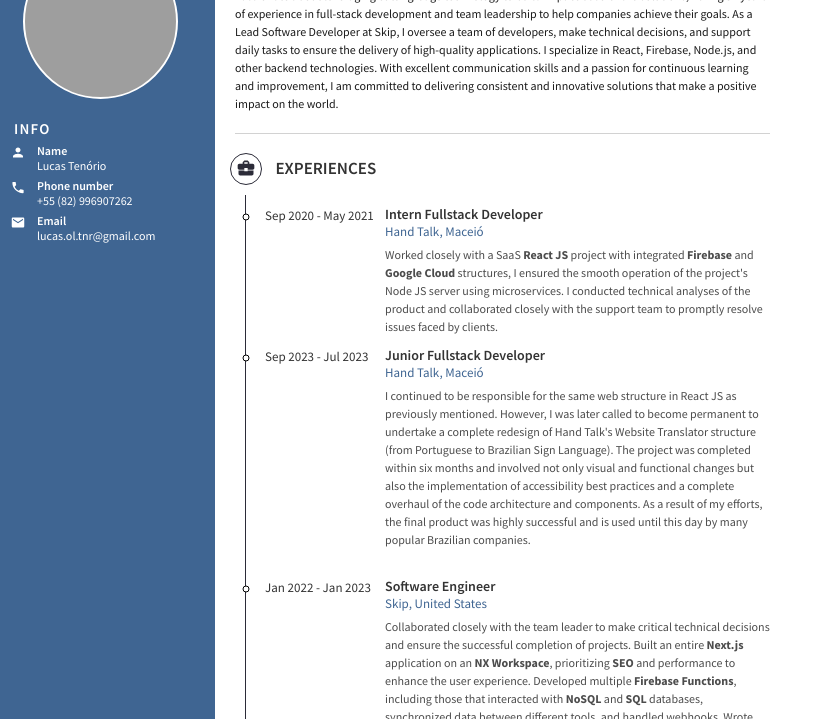
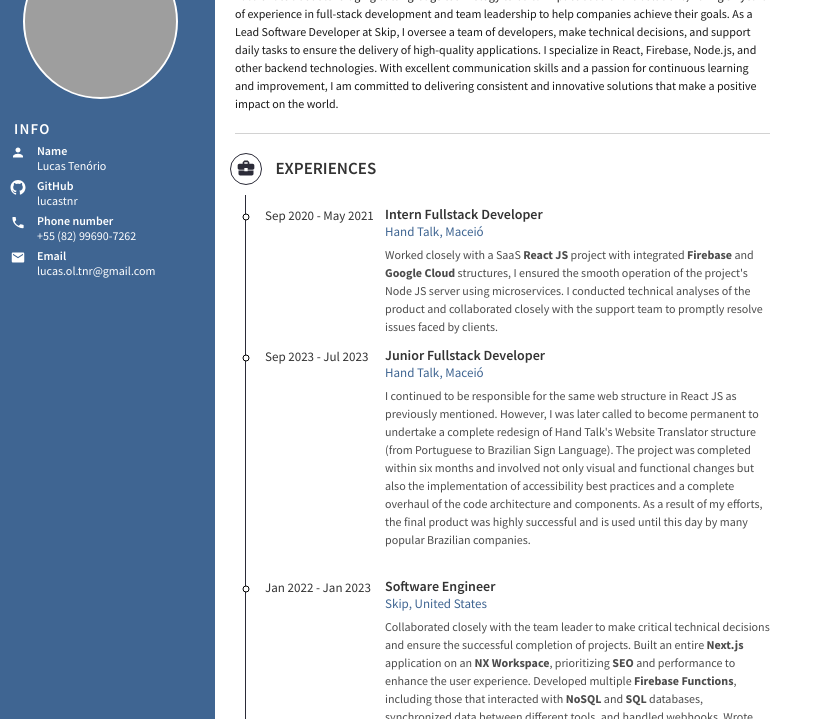
Before and after one commit to lucastnr/resume, a plain HTML site: page resume.html in a window 1280 px wide. Shown: the part 81-800 px from the top of the page, without its empty margins (0-822 px from the left). Drawn offline with Linux system fonts and the light colour scheme; grey boxes are pictures that could not be loaded.

Commit message:
Update resume

```diff
--- a/resume.html
+++ b/resume.html
@@ -945,6 +945,15 @@
 
 
         <li class="sidebar--item sidebar--item-personal">
+          <svg class="sidebar--item-icon" xmlns="http://www.w3.org/2000/svg" width="24" height="24" viewBox="0 0 24 24">
+            <path
+              d="M12 0c-6.626 0-12 5.373-12 12 0 5.302 3.438 9.8 8.207 11.387.599.111.793-.261.793-.577v-2.234c-3.338.726-4.033-1.416-4.033-1.416-.546-1.387-1.333-1.756-1.333-1.756-1.089-.745.083-.729.083-.729 1.205.084 1.839 1.237 1.839 1.237 1.07 1.834 2.807 1.304 3.492.997.107-.775.418-1.305.762-1.604-2.665-.305-5.467-1.334-5.467-5.931 0-1.311.469-2.381 1.236-3.221-.124-.303-.535-1.524.117-3.176 0 0 1.008-.322 3.301 1.23.957-.266 1.983-.399 3.003-.404 1.02.005 2.047.138 3.006.404 2.291-1.552 3.297-1.23 3.297-1.23.653 1.653.242 2.874.118 3.176.77.84 1.235 1.911 1.235 3.221 0 4.609-2.807 5.624-5.479 5.921.43.372.823 1.102.823 2.222v3.293c0 .319.192.694.801.576 4.765-1.589 8.199-6.086 8.199-11.386 0-6.627-5.373-12-12-12z" />
+          </svg>
+          <span class="sidebar--label">GitHub</span><br>
+          <span dir="ltr">lucastnr</span>
+        </li>
+
+        <li class="sidebar--item sidebar--item-personal">
           <svg class="sidebar--item-icon" fill="#000000" height="24" viewBox="0 0 24 24" width="24"
             xmlns="http://www.w3.org/2000/svg" data-darkreader-inline-fill="" style="--darkreader-inline-fill:#dedcd9;">
             <path d="M0 0h24v24H0z" fill="none"></path>
@@ -953,7 +962,7 @@
             </path>
           </svg>
           <span class="sidebar--label">Phone number</span><br>
-          <span dir="ltr">+55 (82) 996907262</span>
+          <span dir="ltr">+55 (82) 99690-7262</span>
         </li>
 
 
```
